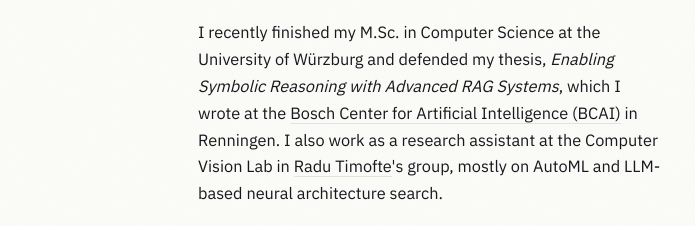
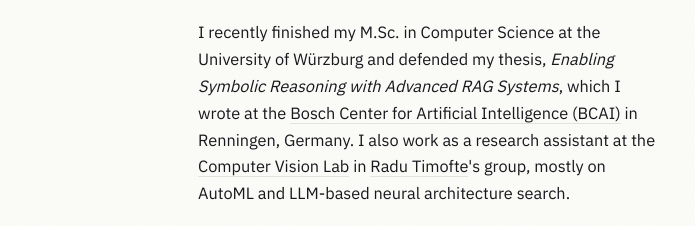
Before and after one commit to mind2cloud/mind2cloud.github.io, a plain HTML site: page index.html in a window 1280 px wide. Shown: the part 295-521 px from the top of the page, without its empty margins (292-987 px from the left). Drawn offline with Linux system fonts and the light colour scheme.

Commit message:
Updated info, content

```diff
--- a/index.html
+++ b/index.html
@@ -50,7 +50,7 @@
       <h1>Roman Kochnev</h1>
       <p class="lede">Hi! I'm a data scientist with an applied math background and industry experience. I like problems where LLMs do more than chat: designing neural networks, reasoning over knowledge graphs, and automating the tedious parts of ML.</p>
 
-    <p class="lede">I recently finished my M.Sc. in Computer Science at the University of Würzburg and defended my thesis, <em>Enabling Symbolic Reasoning with Advanced RAG Systems</em>, which I wrote at the <a href="https://www.bosch.com/research/" target="_blank" rel="noopener">Bosch Center for Artificial Intelligence (BCAI)</a> in Renningen. I also work as a research assistant at the Computer Vision Lab in <a href="https://scholar.google.com/citations?user=u3MwH5kAAAAJ&hl=en" target="_blank" rel="noopener">Radu Timofte</a>'s group, mostly on AutoML and LLM-based neural architecture search.</p>
+    <p class="lede">I recently finished my M.Sc. in Computer Science at the University of Würzburg and defended my thesis, <em>Enabling Symbolic Reasoning with Advanced RAG Systems</em>, which I wrote at the <a href="https://www.bosch.com/research/" target="_blank" rel="noopener">Bosch Center for Artificial Intelligence (BCAI)</a> in Renningen, Germany. I also work as a research assistant at the <a href="https://cvlai.net/" target="_blank" rel="noopener">Computer Vision Lab</a> in <a href="https://scholar.google.com/citations?user=u3MwH5kAAAAJ&hl=en" target="_blank" rel="noopener">Radu Timofte</a>'s group, mostly on AutoML and LLM-based neural architecture search.</p>
 
       <ul class="links">
         <li><a href="mailto:romannkochnev@gmail.com"><span class="icon" aria-hidden="true"><img src="images/gmail.png" alt="" width="14" height="14"></span>Email</a></li>
```
